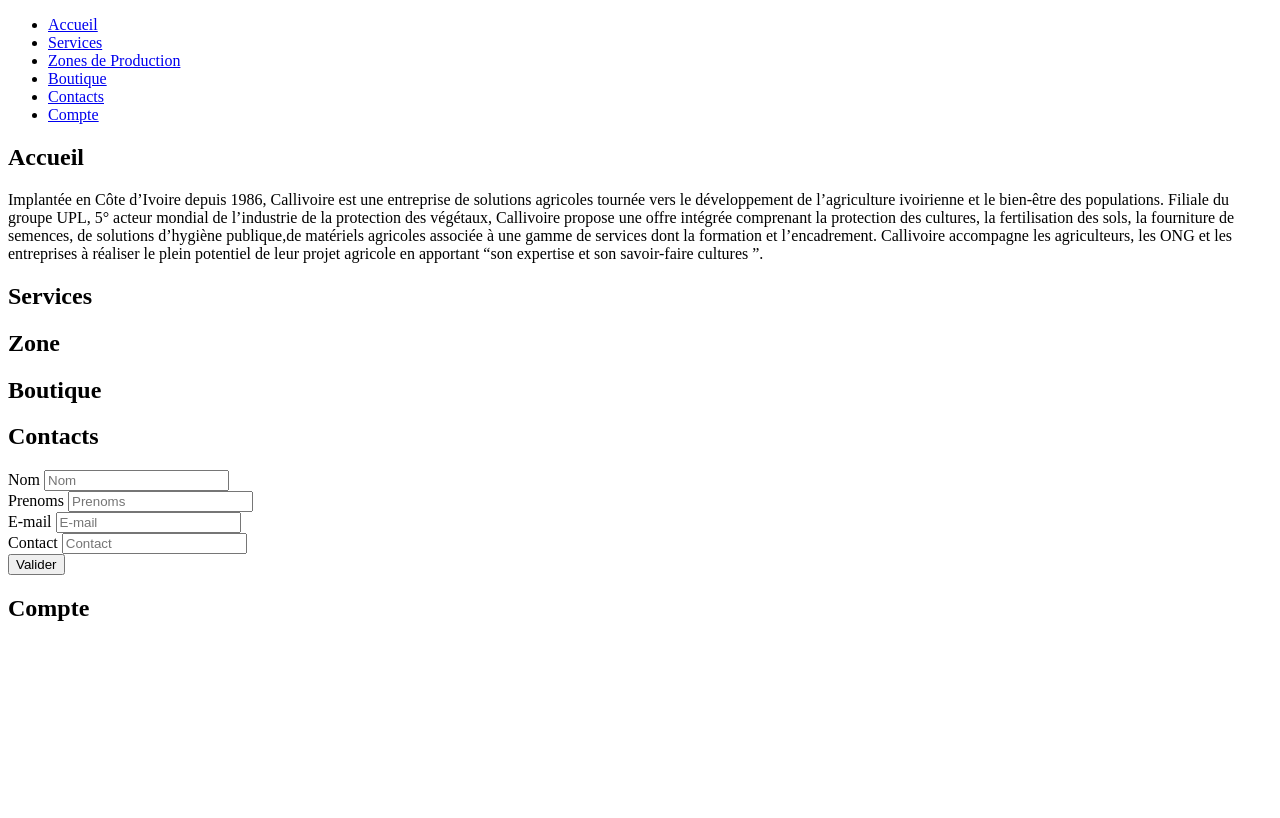
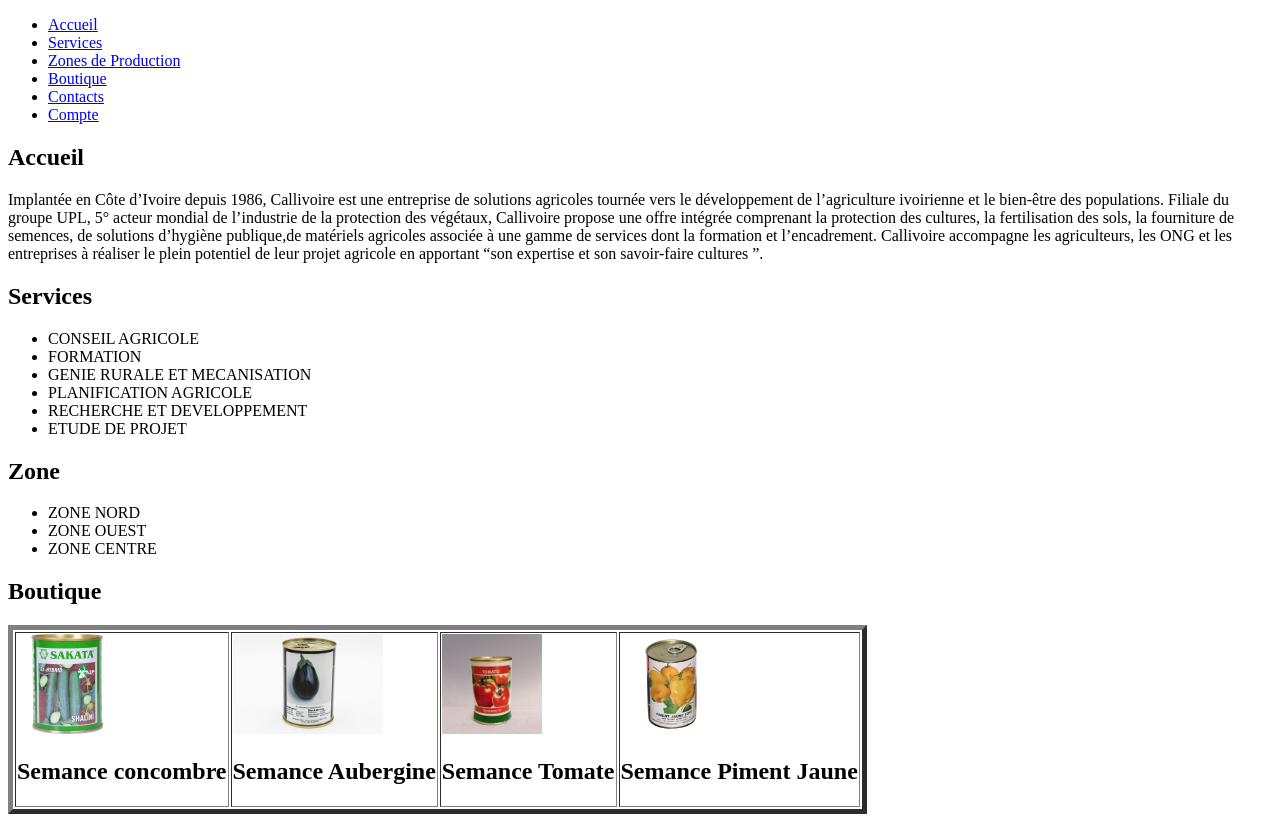
Before and after one commit to MasterMind92/checkpoint_html, a plain HTML site: page index.html in a window 1280 px wide. Shown: the top 818 px of the page. Drawn offline with Linux system fonts and the light colour scheme.

Commit message:
Agrementation page d'accueil

```diff
--- a/index.html
+++ b/index.html
@@ -24,19 +24,46 @@
         </section>
     <section id="Services">
         <h1>Services</h1>
-        <p>
 
-        </p>
+        <ul>
+            <li>CONSEIL AGRICOLE</li>
+            <li>FORMATION</li>
+            <li>GENIE RURALE ET MECANISATION</li>
+            <li>PLANIFICATION AGRICOLE</li>
+            <li>RECHERCHE ET DEVELOPPEMENT  </li>
+            <li>ETUDE DE PROJET</li>
+        </ul>
     </section>
     <section id="Zone">
         <h1>Zone</h1>
-        <p>
-        </p>
+        <ul>
+            <li>ZONE NORD </li>
+            <li>ZONE OUEST</li>
+            <li>ZONE CENTRE</li>
+        </ul>
     </section>
     <section id="Boutique">
         <h1>Boutique</h1>
-        <p>
-        </p>
+        <table border="5">
+            <tr>
+                <td>
+                    <img style="height:100px" src="img/boite_concombre.jpg" alt="">
+                    <h2>Semance concombre</h2>
+                </td>
+                <td>
+                    <img style="height:100px" src="img/boite_aubergine.jpg" alt="">
+                    <h2>Semance Aubergine</h2>
+                </td>
+                <td>
+                    <img style="height:100px" src="img/boite_tomate.jpg" alt="">
+                    <h2>Semance Tomate</h2>
+                </td>
+                <td>
+                    <img style="height:100px" src="img/boite_piment.jpg" alt="">
+                    <h2>Semance Piment Jaune</h2>
+                </td>
+            </tr>
+        </table>
     </section>
     <section id="Contacts">
         <h1>Contacts</h1>
```
Also changed, not shown: img/boite_aubergine.jpg (added), img/boite_concombre.jpg (added), img/boite_laitue.jpg (added), img/boite_piment.jpg (added), img/boite_tomate.jpg (added), img/img1.jpg (added), img/img2.jpg (added), img/img3.jpg (added).
